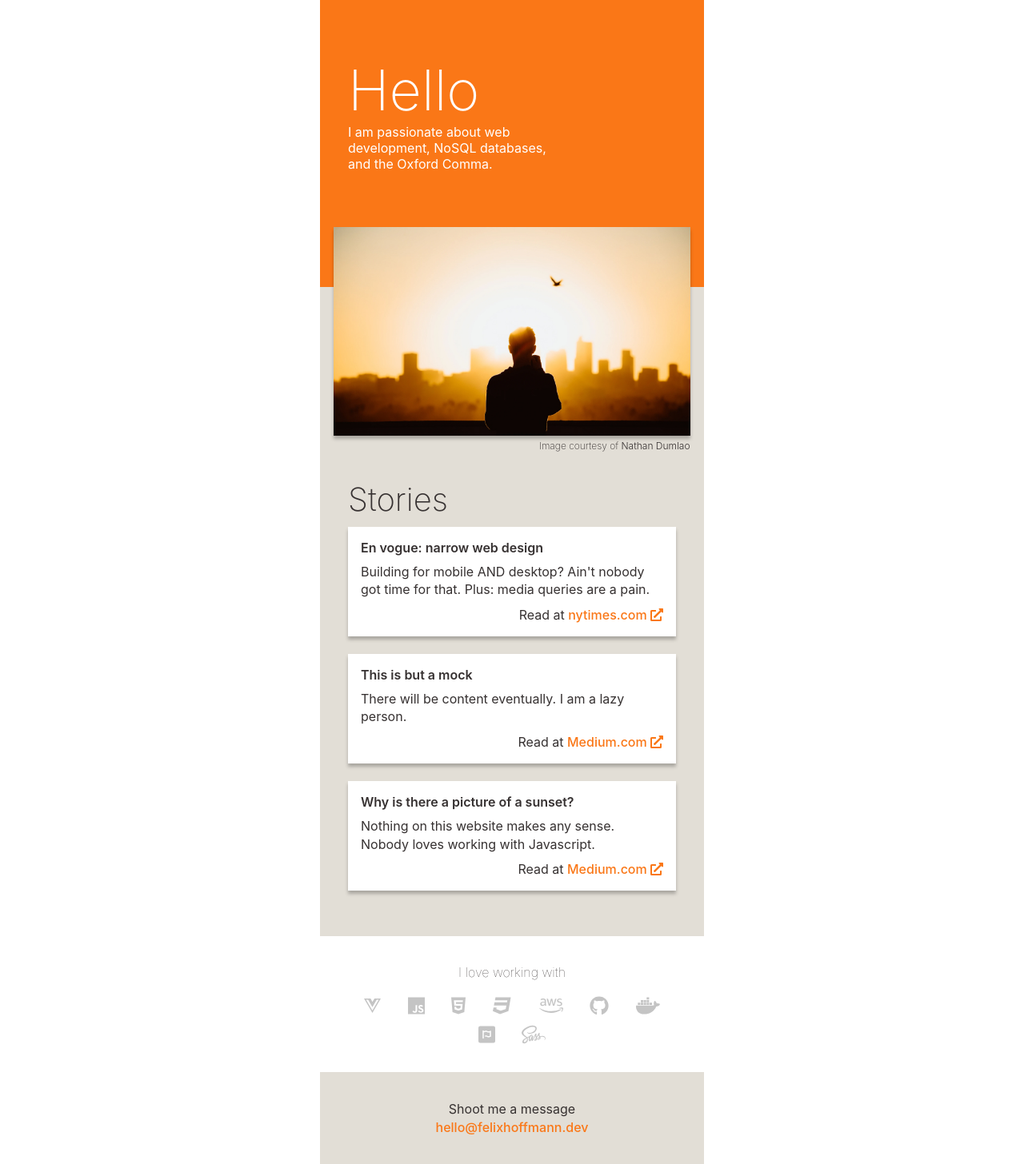
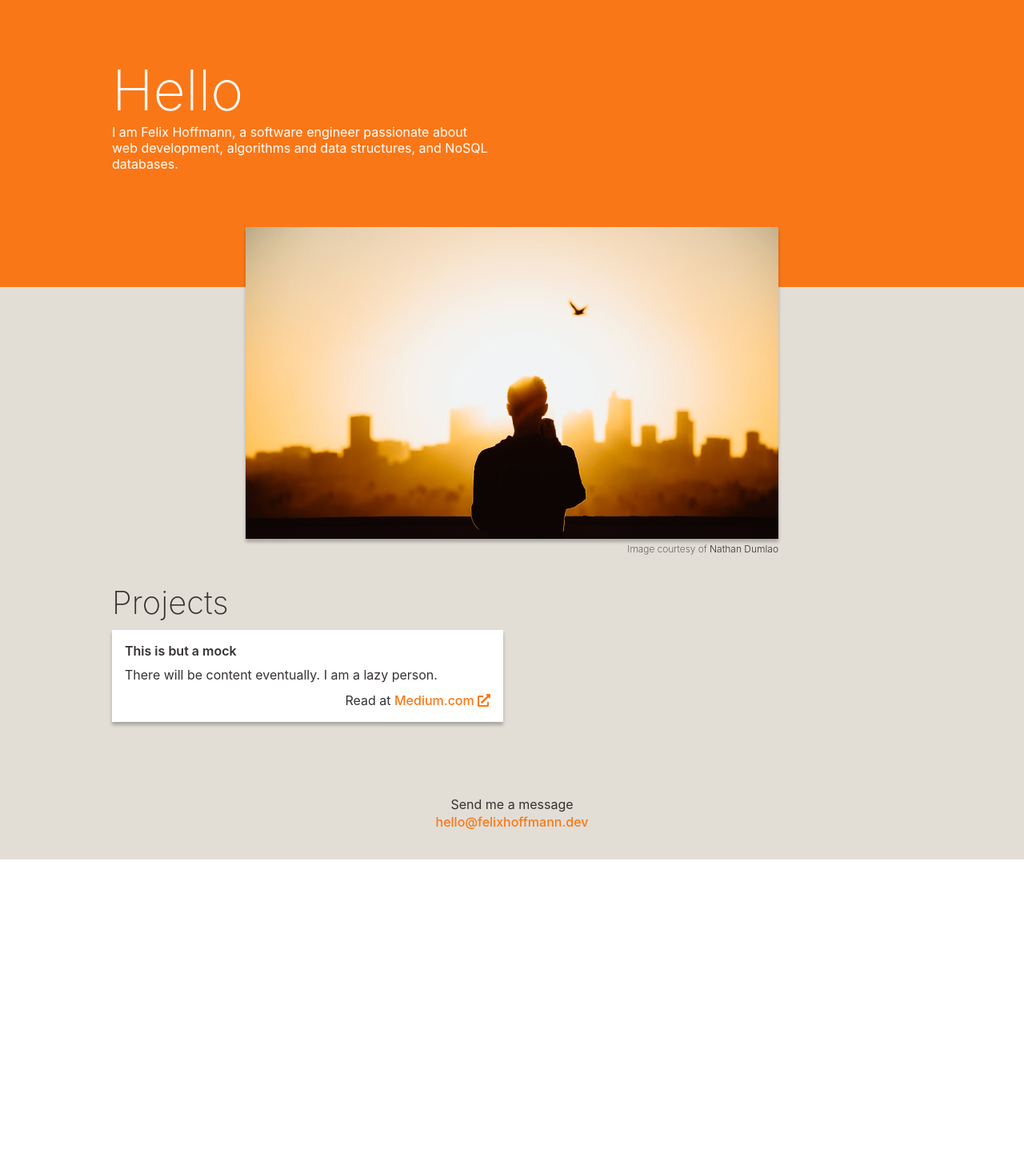
Before and after one commit to zzzFelix/felixhoffmann.dev, a Vue app: page /#/ in a window 1280 px wide. Shown: the whole page at 80% size. After the commit the page ends 1075 px from the top, so only its background shows below. Built offline with nearby package versions, Linux system fonts and the light colour scheme.

Commit message:
Add support for desktop

```diff
--- a/package.json
+++ b/package.json
@@ -15,7 +15,8 @@
     "core-js": "^3.6.5",
     "vue": "^2.6.11",
     "vue-class-component": "^7.2.3",
-    "vue-property-decorator": "^8.4.2"
+    "vue-property-decorator": "^8.4.2",
+    "vue-router": "^3.3.2"
   },
   "devDependencies": {
     "@typescript-eslint/eslint-plugin": "^2.33.0",
--- a/src/App.vue
+++ b/src/App.vue
@@ -1,10 +1,6 @@
 <template>
   <div id="app">
-    <Introduction />
-    <FakeVideo />
-    <Stories />
-    <TechStack />
-    <ContactInfo />
+    <router-view></router-view>
   </div>
 </template>
 
@@ -26,11 +22,6 @@ import {
   faJava
 } from "@fortawesome/free-brands-svg-icons";
 import { FontAwesomeIcon } from "@fortawesome/vue-fontawesome";
-import Introduction from "@/components/Introduction.vue";
-import Stories from "@/components/Stories.vue";
-import FakeVideo from "@/components/FakeVideo.vue";
-import TechStack from "@/components/TechStack.vue";
-import ContactInfo from "@/components/ContactInfo.vue";
 
 library.add(faExternalLinkAlt);
 library.add(
@@ -48,15 +39,7 @@ library.add(
 );
 Vue.component("font-awesome-icon", FontAwesomeIcon);
 
-@Component({
-  components: {
-    ContactInfo,
-    TechStack,
-    Introduction,
-    FakeVideo,
-    Stories
-  }
-})
+@Component
 export default class App extends Vue {}
 </script>
 
@@ -160,8 +143,6 @@ video {
   background-color: $mud;
   color: $dark-knight;
   min-height: 100vh;
-  //noinspection CssInvalidFunction
-  width: clamp(20em, 100%, 30em);
   margin: auto;
 
   a {
--- a/src/components/ContactInfo.vue
+++ b/src/components/ContactInfo.vue
@@ -1,6 +1,6 @@
 <template>
   <section class="contact-info">
-    <p>Shoot me a message</p>
+    <p>Send me a message</p>
     <p>
       <a href="mailto:hello@felixhoffmann.dev">hello@felixhoffmann.dev</a>
     </p>
--- a/src/components/FakeVideo.vue
+++ b/src/components/FakeVideo.vue
@@ -28,9 +28,10 @@ export default class FakeVideo extends Vue {}
 @import "../variables.scss";
 
 .fake-video {
-  margin-top: -4.6875rem;
+  margin: -4.6875rem auto 0;
   text-align: center;
   padding: 0 $padding-narrow;
+  max-width: 666px;
 
   img {
     box-shadow: $box-shadow;
--- a/src/components/Introduction.vue
+++ b/src/components/Introduction.vue
@@ -1,10 +1,13 @@
 <template>
   <section class="introduction">
+    <div class="introduction-inner">
       <h1>Hello</h1>
       <p>
-      I am passionate about web develop&shy;ment, NoSQL data&shy;bases, and the
-      Oxford Com&shy;ma.
+        I am Felix Hoffmann, a soft&shy;ware engineer passionate about web
+        develop&shy;ment, algorithms and data struc&shy;tures, and NoSQL
+        data&shy;bases.
       </p>
+    </div>
   </section>
 </template>
 
@@ -21,8 +24,15 @@ export default class Introduction extends Vue {}
 .introduction {
   color: white;
   background: $trump;
+  text-align: left;
+  display: flex;
+  justify-content: center;
+  width: 100%;
+
+  .introduction-inner {
     padding: (2 * $padding-wide) $padding-wide 9em;
-  text-align: left;
+    width: 100%;
+    max-width: 62.5em;
 
     h1 {
       font-size: 4.375rem;
@@ -31,8 +41,8 @@ export default class Introduction extends Vue {}
 
     p {
       hyphens: manual;
-    //noinspection CssInvalidFunction
-    width: clamp(12em, 65%, 30em);
+      width: clamp(15em, 60%, 30em);
+    }
   }
 }
 </style>
--- a/src/components/Stories.vue
+++ b/src/components/Stories.vue
@@ -1,24 +1,14 @@
 <template>
   <section class="stories">
-    <h2>Stories</h2>
-    <StoryLink
-      title="En vogue: narrow web design"
-      description="Building for mobile AND desktop? Ain't nobody got time for that. Plus: media queries are a pain."
-      url="https://google.com"
-      url-title="nytimes.com"
-    />
+    <h2>Projects</h2>
+    <div class="stories-inner">
       <StoryLink
         title="This is but a mock"
         description="There will be content eventually. I am a lazy person."
         url="https://google.com"
         url-title="Medium.com"
       />
-    <StoryLink
-      title="Why is there a picture of a sunset?"
-      description="Nothing on this website makes any sense. Nobody loves working with Javascript."
-      url="https://google.com"
-      url-title="Medium.com"
-    />
+    </div>
   </section>
 </template>
 
@@ -39,6 +29,16 @@ export default class Stories extends Vue {}
 
 .stories {
   padding: $padding-wide;
+  max-width: 1000px;
+  margin: auto;
+}
+
+@media only screen and (min-width: 768px) {
+  .stories-inner {
+    display: grid;
+    grid-template-columns: 1fr 1fr;
+    grid-column-gap: 1.375em;
+  }
 }
 
 h2 {
--- a/src/components/StoryLink.vue
+++ b/src/components/StoryLink.vue
@@ -34,6 +34,10 @@ import { Component, Vue } from "vue-property-decorator";
     urlTitle: {
       type: String,
       required: true
+    },
+    imageUrl: {
+      type: String,
+      required: false
     }
   }
 })
--- a/src/components/TechStack.vue
+++ b/src/components/TechStack.vue
@@ -1,16 +1,19 @@
 <template>
   <section class="tech-stack">
-    <p class="title">I love working with</p>
+    <p class="title">
+      I love working with
+    </p>
     <p>
-      <font-awesome-icon :icon="['fab', 'vuejs']" />
-      <font-awesome-icon :icon="['fab', 'js']" />
-      <font-awesome-icon :icon="['fab', 'html5']" />
-      <font-awesome-icon :icon="['fab', 'css3']" />
-      <font-awesome-icon :icon="['fab', 'aws']" />
-      <font-awesome-icon :icon="['fab', 'github']" />
-      <font-awesome-icon :icon="['fab', 'docker']" />
-      <font-awesome-icon :icon="['fab', 'font-awesome']" />
-      <font-awesome-icon :icon="['fab', 'sass']" />
+      <span><em>{</em> {{ selectedTechnology || "select technology" }} <em>}</em></span>
+    </p>
+    <p>
+      <font-awesome-icon
+        v-for="tech in techStack"
+        :key="tech.name"
+        :icon="['fab', tech.icon]"
+        @click="selectTechnology(tech.name)"
+        :class="{ selected: tech.name === selectedTechnology }"
+      />
     </p>
   </section>
 </template>
@@ -19,7 +22,26 @@
 import { Component, Vue } from "vue-property-decorator";
 
 @Component
-export default class TechStack extends Vue {}
+export default class TechStack extends Vue {
+  selectedTechnology = "";
+
+  techStack = [
+    { name: "Vue.js", icon: "vuejs" },
+    { name: "Javascript", icon: "js" },
+    { name: "Amazon Web Services", icon: "aws" },
+    { name: "Github", icon: "github" },
+    { name: "Docker", icon: "docker" },
+    { name: "Sass", icon: "sass" }
+  ];
+
+  selectTechnology(technology: string) {
+    if (this.selectedTechnology === technology) {
+      this.selectedTechnology = "";
+    } else {
+      this.selectedTechnology = technology;
+    }
+  }
+}
 </script>
 
 <style scoped lang="scss">
@@ -33,7 +55,11 @@ section {
     display: flex;
     justify-content: center;
     flex-wrap: wrap;
-    font-weight: 100;
+    font-weight: 200;
+
+    em {
+      color: $trump;
+    }
 
     &.title {
       color: $dark-knight;
@@ -44,8 +70,10 @@ section {
       color: $hamburg-skies;
       font-size: 1.5rem;
       margin: 0.5em 0.7em 0;
+      cursor: pointer;
 
-      &:hover {
+      &:hover,
+      &.selected {
         color: $trump;
       }
     }
--- /dev/null
+++ b/src/views/Home.vue
@@ -0,0 +1,31 @@
+<template>
+  <section class="home">
+    <Introduction />
+    <FakeVideo />
+    <Stories />
+    <!-- <TechStack /> -->
+    <ContactInfo />
+  </section>
+</template>
+
+<script lang="ts">
+import { Component, Vue } from "vue-property-decorator";
+import Introduction from "@/components/Introduction.vue";
+import Stories from "@/components/Stories.vue";
+import FakeVideo from "@/components/FakeVideo.vue";
+import TechStack from "@/components/TechStack.vue";
+import ContactInfo from "@/components/ContactInfo.vue";
+
+@Component({
+  components: {
+    ContactInfo,
+    TechStack,
+    Introduction,
+    FakeVideo,
+    Stories
+  }
+})
+export default class App extends Vue {}
+</script>
+
+<style lang="scss"></style>
--- /dev/null
+++ b/src/views/Visualization.vue
@@ -0,0 +1,93 @@
+<template>
+  <section>
+    <button @click="values = insertionSort(values)">Sort with recursive insertion sort</button>
+    <div id="sort-visualization">
+      <div v-for="(value, index) in values" :key="index" :style="'height: ' + value + 'rem'"></div>
+    </div>
+    <ContactInfo />
+  </section>
+</template>
+
+<script lang="ts">
+import { Component, Vue } from "vue-property-decorator";
+import ContactInfo from "../components/ContactInfo.vue";
+
+@Component({
+  components: {
+    ContactInfo
+  }
+})
+export default class Visualization extends Vue {
+  values: number[] = [];
+
+  mounted() {
+    this.values = this.createRandomNumbers();
+  }
+
+  calculateNumberOfBars(): number {
+    const containerWidth: number =
+      document.getElementById("sort-visualization")?.offsetWidth || 0;
+    const fontSize = parseInt(
+      getComputedStyle(document.documentElement).fontSize
+    );
+    return Math.floor(containerWidth / fontSize);
+  }
+
+  createRandomNumbers(): number[] {
+    const numbers: number[] = [];
+    for (let i = 0; i < this.calculateNumberOfBars(); i++) {
+      numbers.push(Math.floor(Math.random() * 29) + 1);
+    }
+    return numbers;
+  }
+
+  async insertionSort(values: number[], n: number = values.length - 1): Promise<number[]> {
+    if (n > 0) {
+      this.insertionSort(values, n - 1);
+
+      const x = values[n];
+      let j = n - 1;
+
+      while (j >= 0 && values[j] > x) {
+        Vue.set(values, j + 1, values[j]);
+        j = j - 1;
+      }
+
+      Vue.set(values, j + 1, x);
+    }
+
+    await this.wait(50);
+    return values;
+  }
+
+  wait(ms: number) {
+    return new Promise(resolve => {
+      setTimeout(() => {
+        resolve(ms);
+        return [4, 4];
+      }, ms);
+    });
+  }
+}
+</script>
+
+<style scoped lang="scss">
+@import "../variables.scss";
+
+button {
+  margin: 2em;
+}
+
+#sort-visualization {
+  display: flex;
+  align-items: baseline;
+  padding: 1em;
+
+  div {
+    width: 1rem;
+    background: $trump;
+    border: 1px solid $dark-knight;
+    margin: 1px;
+  }
+}
+</style>
```
Also changed, not shown: src/main.ts (+15 -0 lines), src/components/sort-visualizer/InsertionSort.vue (added), 1 other file (tests, documents, lock files or other folders). Lines whose indentation alone changed are shown as unchanged.
